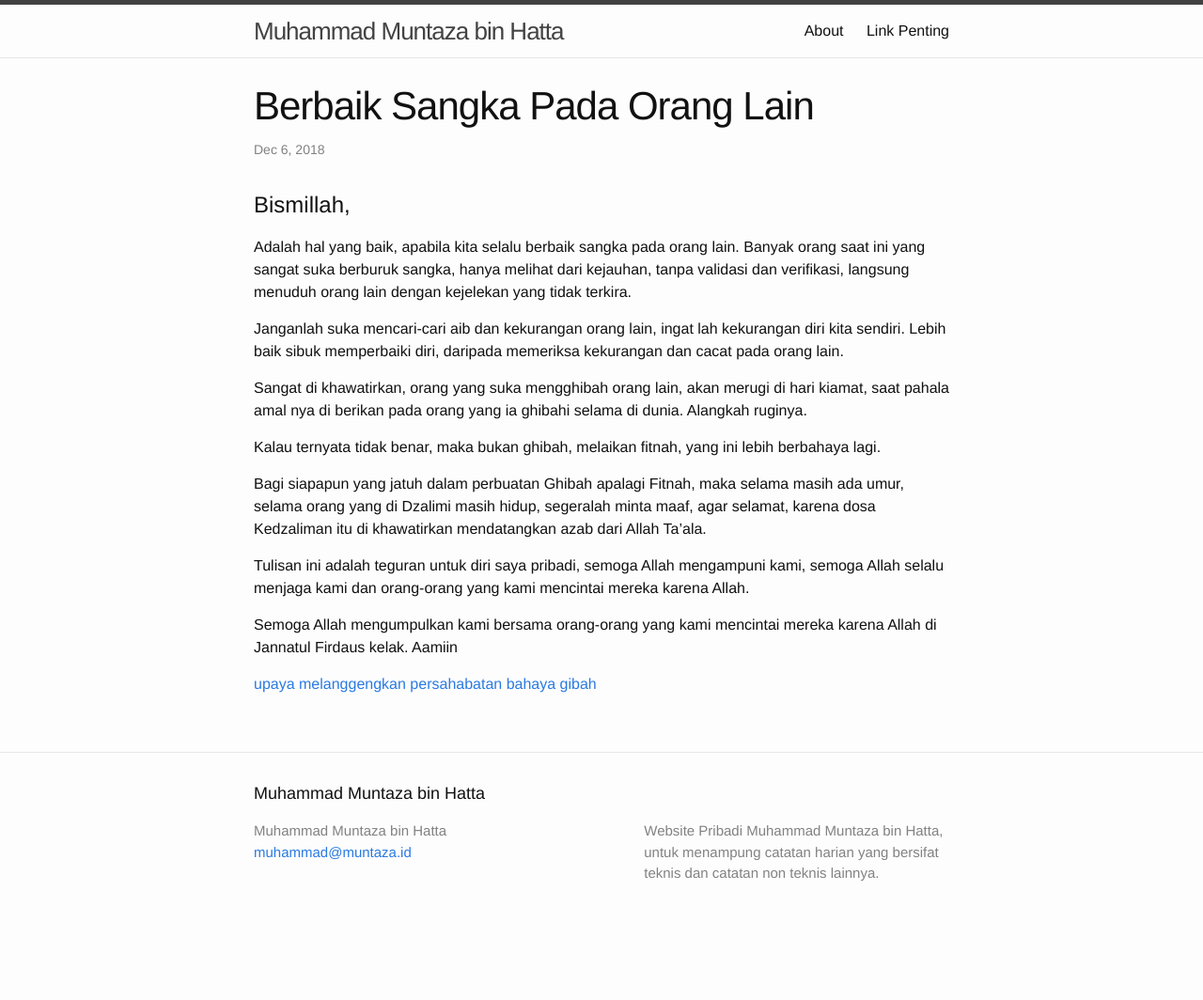
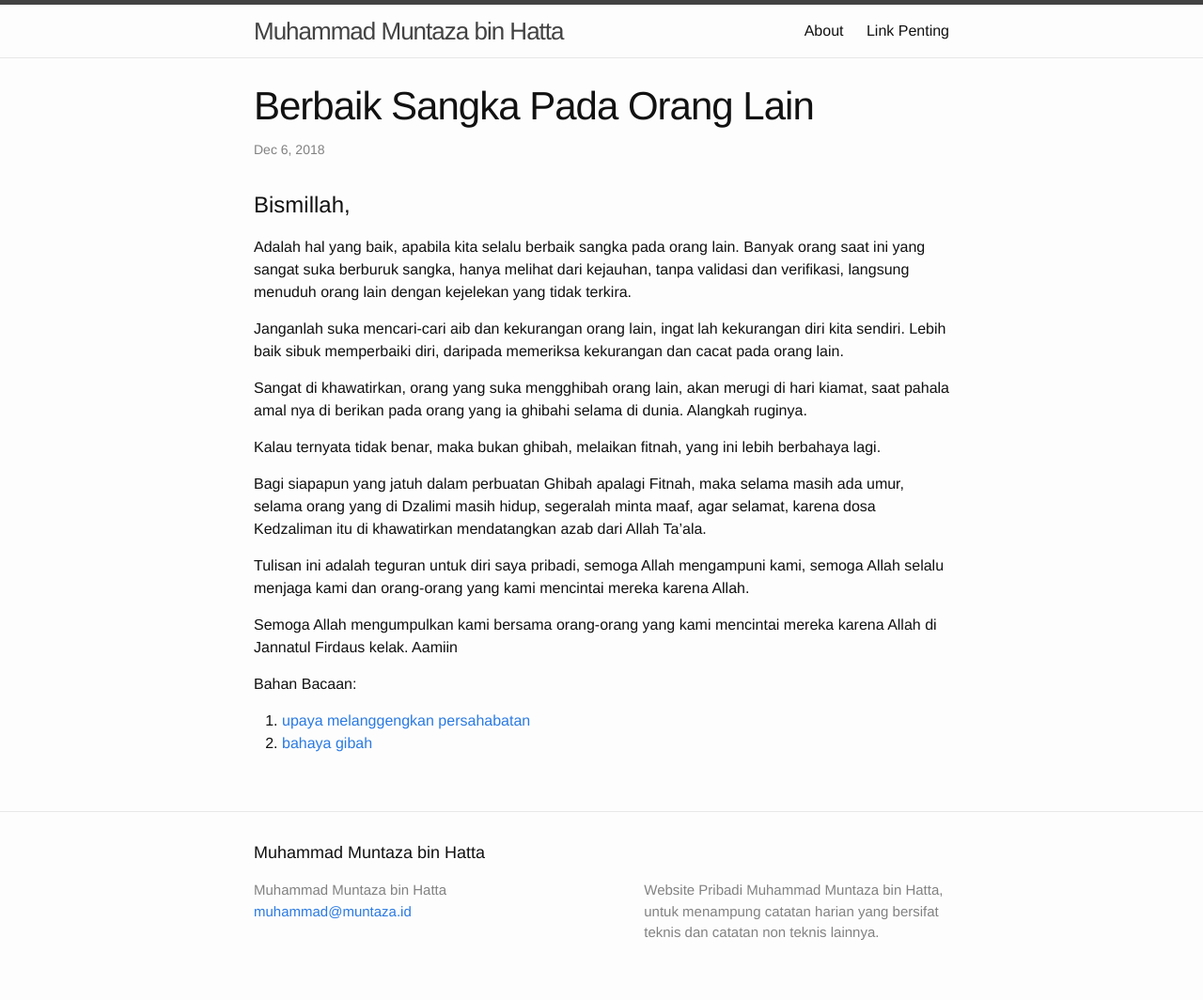
Before and after one commit to muntaza/muntaza.github.io, a Jekyll site: the page built from _posts/2018-12-06-berbaik-sangka-pada-orang-lain.markdown, in a window 1280 px wide. Shown: the whole page at 94% size. Built offline with Jekyll 4.4.1, drawn with Linux system fonts in a browser that asks for light colours; before the commit the page ends 1001 px from its top, so only the background shows below that.

Commit message:
tambah numbering

```diff
--- a/_posts/2018-12-06-berbaik-sangka-pada-orang-lain.markdown
+++ b/_posts/2018-12-06-berbaik-sangka-pada-orang-lain.markdown
@@ -21,5 +21,6 @@
 
 Semoga Allah mengumpulkan kami bersama orang-orang yang kami mencintai mereka karena Allah di Jannatul Firdaus kelak. Aamiin
 
-[upaya melanggengkan persahabatan](http://asysyariah.com/upaya-melanggengkan-persahabatan/)
-[bahaya gibah](http://asysyariah.com/kekejian-berupa-memakan-bangkai-saudara-sendiri/)
+Bahan Bacaan:
+1.   [upaya melanggengkan persahabatan](http://asysyariah.com/upaya-melanggengkan-persahabatan/)
+2.   [bahaya gibah](http://asysyariah.com/kekejian-berupa-memakan-bangkai-saudara-sendiri/)
```
